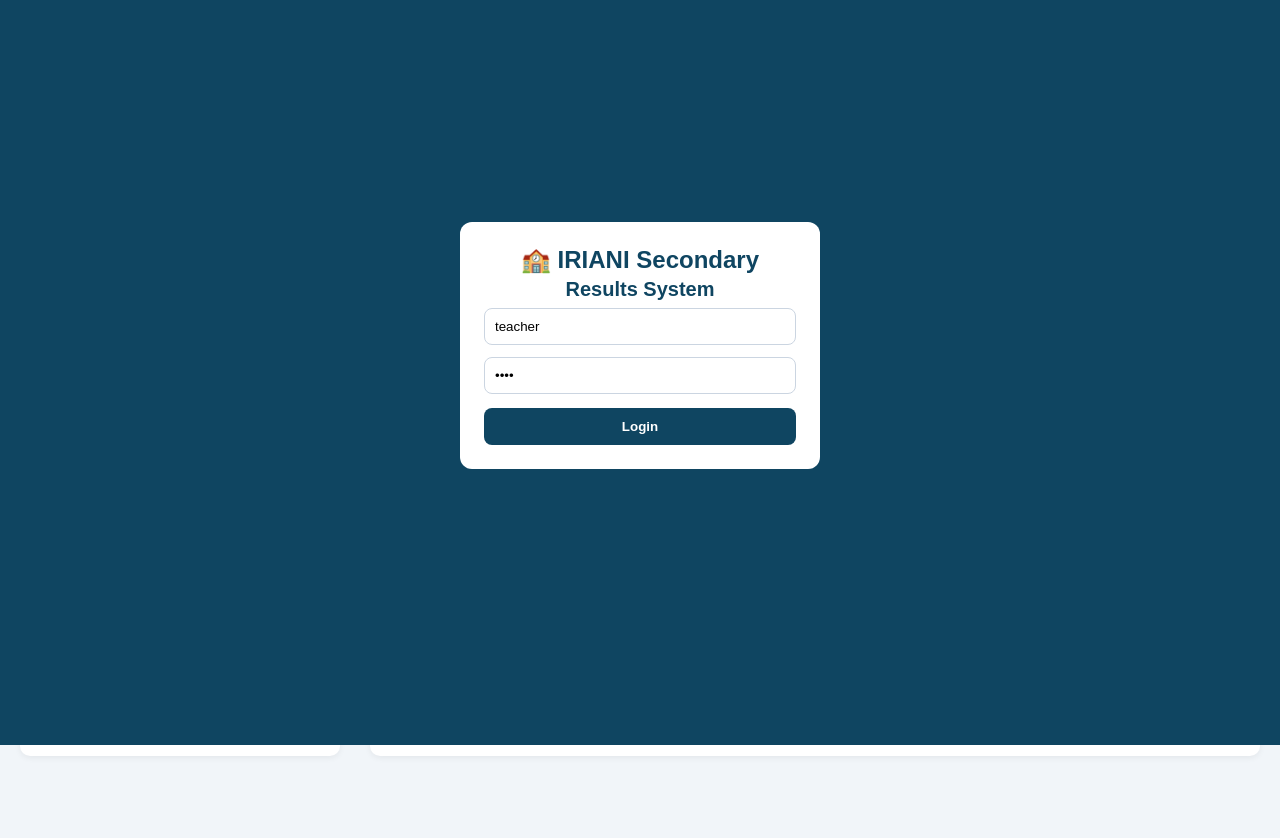
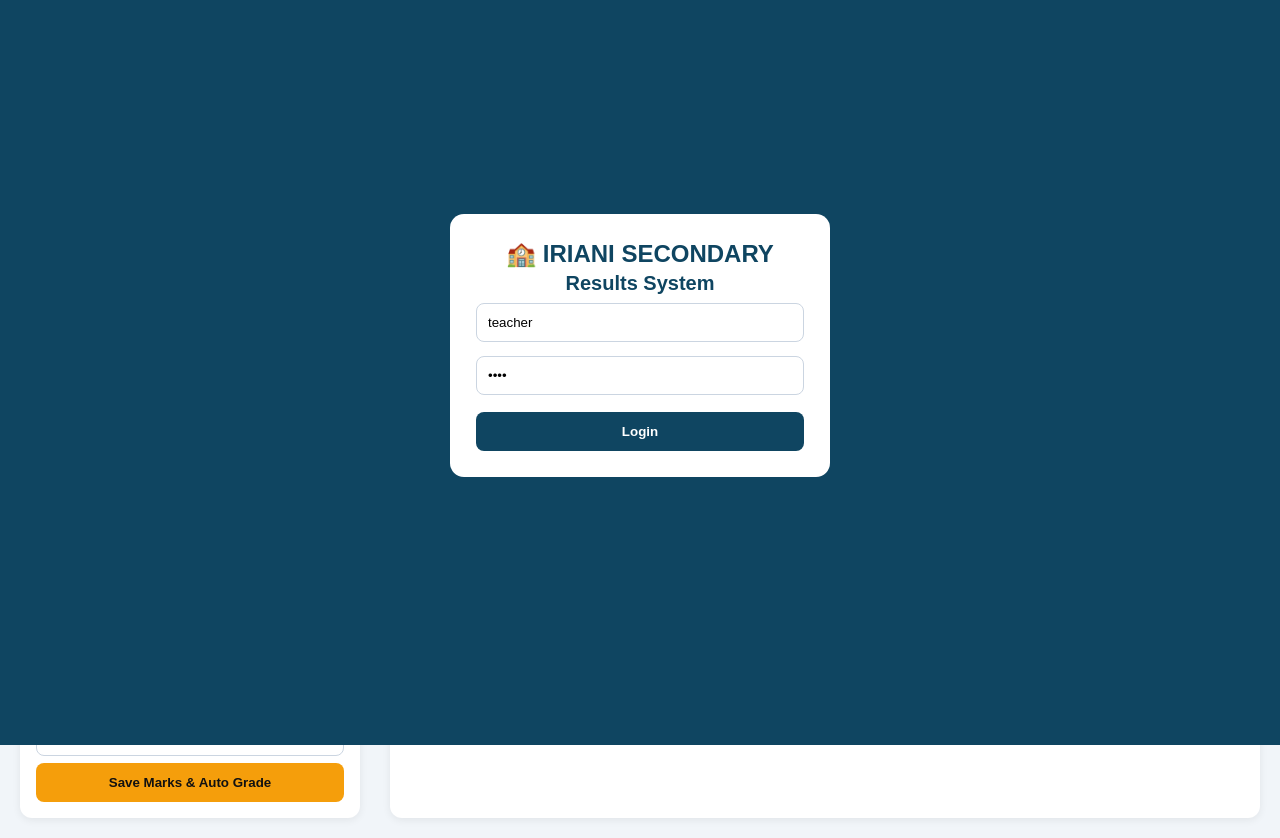
Before and after one commit to Alfred854-m/iriani-results-system, a plain HTML site: page index.html in a window 1280 px wide. Shown: the part 55-893 px from the top of the page. Before the commit the page ends 831 px from the top, so only its background shows below. Drawn offline with Linux system fonts and the light colour scheme.

Commit message:
Update index.html

```diff
--- a/index.html
+++ b/index.html
@@ -1,56 +1,78 @@
 <!DOCTYPE html>
-<html>
-<head><title>IRIANI Results V2</title>
-<meta name="viewport" content="width=device-width,initial-scale=1.0">
+<html lang="en">
+<head>
+<meta charset="UTF-8"><meta name="viewport" content="width=device-width, initial-scale=1.0">
+<title>IRIANI Secondary - Results System</title>
 <style>
-*{box-sizing:border-box;font-family:Arial;margin:0;padding:0}
+*{margin:0;padding:0;box-sizing:border-box;font-family:Arial}
 body{background:#f1f5f9}
 header{background:#0f4561;color:#fff;padding:14px 20px;display:flex;justify-content:space-between}
-.card{background:#fff;border-radius:10px;padding:14px;margin:10px;box-shadow:0 2px 6px rgba(0,0,0,.06)}
+.card{background:#fff;border-radius:12px;padding:16px;margin:10px;box-shadow:0 2px 8px rgba(0,0,0,.07)}
 .top{display:grid;grid-template-columns:1fr 1fr 1fr;gap:10px;margin:10px}
-.main{display:grid;grid-template-columns:340px 1fr;gap:10px;margin:10px}
-@media(max-width:800px){.main{grid-template-columns:1fr}}
-input,select{width:100%;padding:10px;margin:6px 0;border:1px solid #cbd5e1;border-radius:8px}
-button{width:100%;padding:11px;background:#0f4561;color:#fff;border:0;border-radius:8px;font-weight:700;cursor:pointer}
-.btn-sm{width:auto;padding:5px 10px;font-size:12px;border-radius:6px}
-.btn-red{background:#dc2626}
+.main{display:grid;grid-template-columns:360px 1fr;gap:10px;margin:10px}
+@media(max-width:900px){.main{grid-template-columns:1fr}}
+input,select{width:100%;padding:11px;margin:7px 0;border:1px solid #cbd5e1;border-radius:8px}
+button{width:100%;padding:12px;background:#0f4561;color:#fff;border:0;border-radius:8px;font-weight:700;cursor:pointer}
+.btn-sm{width:auto;padding:6px 12px;font-size:12px;border-radius:6px}
+.btn-red{background:#dc2626}.btn-orange{background:#f59e0b;color:#111}
 table{width:100%;border-collapse:collapse;font-size:13px}
-th{background:#0f4561;color:#fff;padding:8px;text-align:left}
-td{padding:7px;border-bottom:1px solid #e2e8f0}
+th{background:#0f4561;color:#fff;padding:9px;text-align:left}
+td{padding:8px;border-bottom:1px solid #e2e8f0}
+#loginScreen{position:fixed;inset:0;background:#0f4561;display:flex;align-items:center;justify-content:center;z-index:9999}
+.loginBox{background:#fff;padding:26px;border-radius:14px;width:90%;max-width:380px}
 </style></head>
 <body>
-<div id="login" style="position:fixed;inset:0;background:#0f4561;display:flex;align-items:center;justify-content:center;z-index:99">
-<div style="background:#fff;padding:24px;border-radius:12px;width:90%;max-width:360px">
-<h2 style="text-align:center;color:#0f4561">🏫 IRIANI Secondary<br><small>Results System</small></h2>
-<input id="u" value="teacher" placeholder="teacher">
-<input id="p" type="password" value="1234" placeholder="1234">
-<button onclick="if(u.value=='teacher'&&p.value=='1234'){localStorage.setItem('iriani_log','yes');login.style.display='none'}else alert('Use teacher / 1234')" style="margin-top:8px">Login</button>
-</div></div>
-<header><h1>🏫 IRIANI Secondary | Results</h1><button class="btn-sm btn-red" onclick="localStorage.removeItem('iriani_log');location.reload()">Logout</button></header>
-<div class="top"><div class="card"><b id="tot">0</b><div>Total Students</div></div><div class="card"><b id="mean">0</b><div>Class Mean</div></div><div class="card"><b>Form 1-4</b><div>All Classes</div></div></div>
-<div class="main">
-<div>
-<div class="card"><div style="display:flex;justify-content:space-between;align-items:center"><h3>Add Student</h3><button class="btn-sm btn-red" onclick="clearAll()">Clear All</button></div>
-<input id="adm" placeholder="Adm No e.g 101"><input id="name" placeholder="Student Name"><select id="form"><option>Form 1</option><option>Form 2</option><option>Form 3</option><option>Form 4</option></select><button onclick="addStudent()">Add Student</button></div>
-<div class="card"><h3>Enter Marks</h3><select id="stuSel"><option value="">-- Select Student --</option></select>
-<input id="m1" type="number" placeholder="Maths"><input id="m2" type="number" placeholder="English"><input id="m3" type="number" placeholder="Kiswahili"><input id="m4" type="number" placeholder="Science"><input id="m5" type="number" placeholder="SST">
-<button onclick="saveMarks()" style="background:#f59e0b;color:#000">Save Marks & Auto Grade</button></div>
-</div>
-<div class="card"><div style="display:flex;justify-content:space-between"><h3>Class Results - Ranked</h3><button class="btn-sm" onclick="window.print()">Print Report</button></div>
-<table><thead><tr><th>Pos</th><th>Adm</th><th>Name</th><th>Total</th><th>Mean</th><th>Grade</th><th>Action</th></tr></thead><tbody id="tbody"></tbody></table>
-<div id="empty" style="text-align:center;padding:20px;color:#64748b">No students yet. Add on left.</div></div>
-</div>
+<div id="loginScreen"><div class="loginBox">
+<h2 style="text-align:center;color:#0f4561">🏫 IRIANI SECONDARY<br><small>Results System</small></h2>
+<input id="user" value="teacher"><input id="pass" type="password" value="1234">
+<button onclick="login()" style="margin-top:10px">Login</button></div></div>
+<header><h1>🏫 IRIANI Secondary | Results System</h1><button class="btn-sm btn-red" onclick="localStorage.removeItem('iriani_logged');location.reload()">Logout</button></header>
+<div class="top"><div class="card"><b id="count" style="font-size:22px">0</b><div>Total Students</div></div><div class="card"><b id="meanAvg" style="font-size:22px">0</b><div>Class Mean</div></div><div class="card"><b>Form 1-4</b><div>Academic 2025</div></div></div>
+<div class="main"><div>
+<div class="card"><div style="display:flex;justify-content:space-between"><h3>Add Student</h3><button class="btn-sm btn-red" onclick="clearAllData()">Clear All</button></div>
+<input id="admNo" placeholder="Adm No e.g 101"><input id="studName" placeholder="Student Name"><select id="formClass"><option>Form 1</option><option>Form 2</option><option>Form 3</option><option>Form 4</option></select>
+<button onclick="addNewStudent()">Add Student</button></div>
+<div class="card"><h3>Enter Marks</h3><select id="studentList"><option value="">-- Select Student --</option></select>
+<input id="math" type="number" placeholder="Maths"><input id="eng" type="number" placeholder="English"><input id="kis" type="number" placeholder="Kiswahili"><input id="sci" type="number" placeholder="Science"><input id="sst" type="number" placeholder="SST">
+<button class="btn-orange" onclick="saveStudentMarks()">Save Marks & Auto Grade</button></div></div>
+<div class="card"><div style="display:flex;justify-content:space-between"><h3>Class Results - Ranked</h3><button class="btn-sm" onclick="window.print()">Print</button></div>
+<table><thead><tr><th>Pos</th><th>Adm</th><th>Name</th><th>Form</th><th>Total</th><th>Mean</th><th>Grade</th><th>Action</th></tr></thead><tbody id="tableBody"></tbody></table>
+<div id="noData" style="text-align:center;padding:18px;color:#64748b">No students yet. Add on left.</div></div></div>
 <script>
-let students=JSON.parse(localStorage.getItem('iriani_v2')||'[]');
-function save(){localStorage.setItem('iriani_v2',JSON.stringify(students));render()}
-function grade(m){if(m>=80)return'A';if(m>=70)return'B';if(m>=60)return'C';if(m>=50)return'D';return'E'}
-function addStudent(){let a=adm.value.trim(),n=name.value.trim(),f=form.value;if(!a||!n)return alert('Enter Adm & Name');if(students.find(s=>s.adm==a))return alert('Adm exists');students.push({adm:a,name:n.toUpperCase(),form:f,total:0,mean:0,grade:'-'});adm.value='';name.value='';save()}
-function saveMarks(){let id=stuSel.value;if(!id)return alert('Select student');let s=students.find(x=>x.adm==id);let ms=[+m1.value||0,+m2.value||0,+m3.value||0,+m4.value||0,+m5.value||0];let t=ms.reduce((a,b)=>a+b,0);let me=Math.round(t/5);s.total=t;s.mean=me;s.grade=grade(me);save();alert(s.name+' saved: '+t+' Mean '+me+' Grade '+s.grade)}
-function deleteOne(a){if(!confirm('Delete Adm '+a+'?'))return;students=students.filter(s=>s.adm!=a);save()}
-function clearAll(){if(!students.length)return alert('No students');if(!confirm('Delete ALL '+students.length+' students?'))return;students=[];localStorage.removeItem('iriani_v2');save()}
-function render(){tbody.innerHTML='';let sorted=[...students].sort((a,b)=>b.total-a.total);let sum=0;sorted.forEach((s,i)=>{sum+=s.mean||0;tbody.innerHTML+=`<tr><td>${i+1}</td><td>${s.adm}</td><td>${s.name}</td><td>${s.total}</td><td>${s.mean}</td><td><b>${s.grade}</b></td><td><button class="btn-sm btn-red" onclick="deleteOne('${s.adm}')">Delete</button></td></tr>`});tot.innerText=students.length;mean.innerText=students.length?Math.round(sum/students.length):0;stuSel.innerHTML='<option value="">-- Select Student --</option>'+students.map(s=>`<option value="${s.adm}">${s.adm} - ${s.name}</option>`).join('');empty.style.display=students.length?'none':'block'}
-if(localStorage.getItem('iriani_log')=='yes')login.style.display='none';
-render();
+let allStudents=JSON.parse(localStorage.getItem('iriani_final_v3')||'[]');
+function saveToStorage(){localStorage.setItem('iriani_final_v3',JSON.stringify(allStudents));drawTable()}
+function getGrade(avg){if(avg>=80)return'A';if(avg>=70)return'B';if(avg>=60)return'C';if(avg>=50)return'D';return'E'}
+function addNewStudent(){
+  const adm=document.getElementById('admNo').value.trim();
+  const name=document.getElementById('studName').value.trim();
+  const form=document.getElementById('formClass').value;
+  if(!adm||!name){alert('Enter Adm No and Name');return}
+  if(allStudents.find(s=>s.adm===adm)){alert('Adm No '+adm+' exists!');return}
+  allStudents.push({adm:adm,name:name.toUpperCase(),form:form,total:0,mean:0,grade:'-'});
+  document.getElementById('admNo').value='';document.getElementById('studName').value='';
+  saveToStorage();alert('Added '+name+'!');
+}
+function saveStudentMarks(){
+  const adm=document.getElementById('studentList').value;
+  if(!adm){alert('Select student');return}
+  const st=allStudents.find(s=>s.adm===adm);
+  const m1=parseInt(math.value)||0,m2=parseInt(eng.value)||0,m3=parseInt(kis.value)||0,m4=parseInt(sci.value)||0,m5=parseInt(sst.value)||0;
+  const total=m1+m2+m3+m4+m5;const mean=Math.round(total/5);
+  st.total=total;st.mean=mean;st.grade=getGrade(mean);saveToStorage();
+  alert(st.name+' saved: Total '+total+' Mean '+mean+' Grade '+st.grade);
+}
+function deleteStudent(adm){if(!confirm('Delete Adm '+adm+'?'))return;allStudents=allStudents.filter(s=>s.adm!==adm);saveToStorage()}
+function clearAllData(){if(allStudents.length===0){alert('No students');return}if(!confirm('Delete ALL '+allStudents.length+' students?'))return;allStudents=[];localStorage.removeItem('iriani_final_v3');drawTable()}
+function drawTable(){
+  tableBody.innerHTML='';const sorted=[...allStudents].sort((a,b)=>b.total-a.total);let sum=0;
+  sorted.forEach((s,i)=>{sum+=s.mean||0;tableBody.innerHTML+=`<tr><td>${i+1}</td><td>${s.adm}</td><td>${s.name}</td><td>${s.form}</td><td>${s.total}</td><td>${s.mean}</td><td><b>${s.grade}</b></td><td><button class="btn-sm btn-red" onclick="deleteStudent('${s.adm}')">Delete</button></td></tr>`});
+  count.innerText=allStudents.length;meanAvg.innerText=allStudents.length?Math.round(sum/allStudents.length):0;
+  studentList.innerHTML='<option value="">-- Select Student --</option>'+allStudents.map(s=>`<option value="${s.adm}">${s.adm} - ${s.name}</option>`).join('');
+  noData.style.display=allStudents.length?'none':'block';
+}
+function login(){if(user.value==='teacher'&&pass.value==='1234'){localStorage.setItem('iriani_logged','yes');loginScreen.style.display='none'}else alert('Use teacher / 1234')}
+if(localStorage.getItem('iriani_logged')==='yes')loginScreen.style.display='none';
+drawTable();
 </script>
 </body>
 </html>
```
